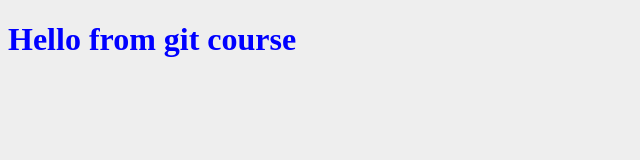
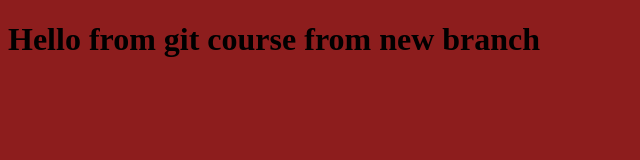
Before and after one commit to Ali2020-hub/myproject, a plain HTML site: page index.html in a window 1280 px wide. Shown: the whole page, without its empty margins (0-640 px from the left). Drawn offline with Linux system fonts and the light colour scheme.

Commit message:
changing done on Ali Ghaith Version branch

```diff
--- a/index.html
+++ b/index.html
@@ -4,11 +4,11 @@
     <meta charset="UTF-8" />
     <meta http-equiv="X-UA-Compatible" content="IE=edge" />
     <meta name="viewport" content="width=device-width, initial-scale=1.0" />
-    <link rel="stylesheet" href="style.css">
+    <link rel="stylesheet" href="style.css" />
     <title>GitCourse</title>
   </head>
   <body>
-    <h1>Hello from git course</h1>
+    <h1>Hello from git course from new branch</h1>
 
     <script src="app.js"></script>
   </body>
--- a/style.css
+++ b/style.css
@@ -1,7 +1,7 @@
 h1 {
-    color: blue;
-    font-weight: bold;
+  color: black;
+  font-weight: bold;
 }
 body {
-    background-color: #eee;
+  background-color: rgb(141, 29, 29);
 }
```
